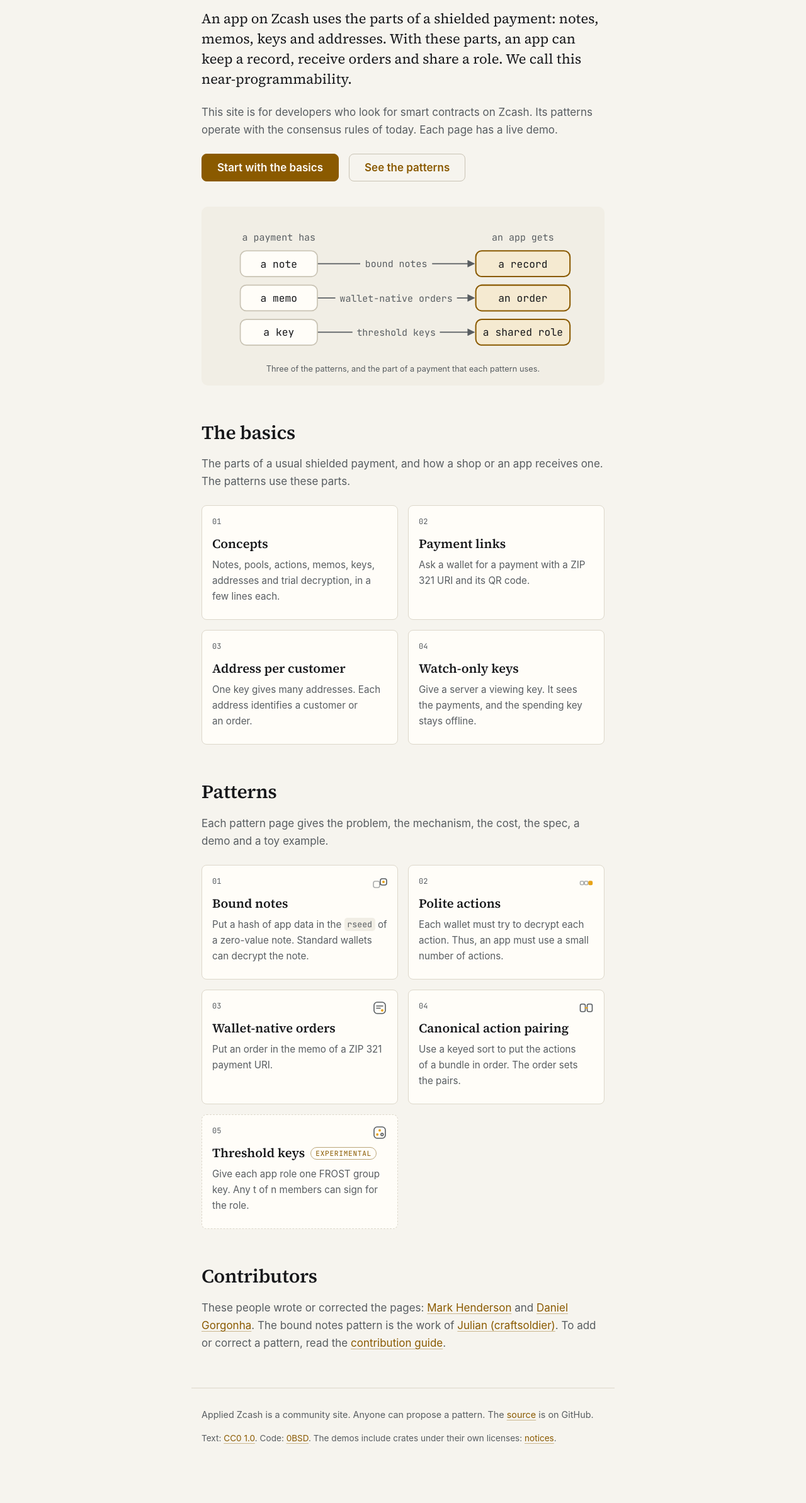
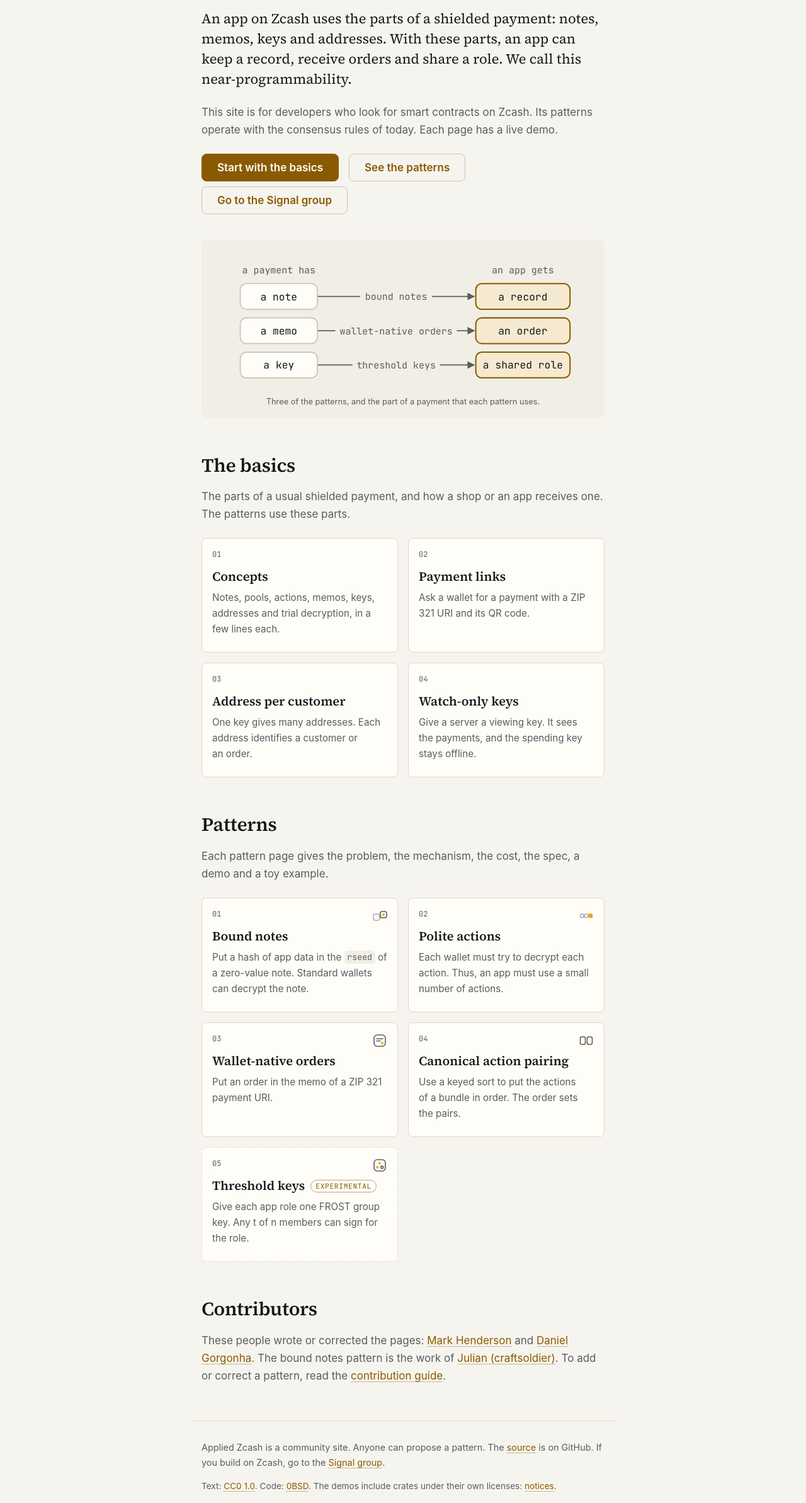
Before and after one commit to 0xpierre-dev/appliedzcash.com, a plain HTML site: page index.html in a window 1280 px wide. Shown: the part 174-2560 px from the top of the page at 63% size. Before the commit the page ends 2522 px from the top, so only its background shows below. Drawn offline with Linux system fonts and the light colour scheme.

Commit message:
Add the Signal group invite for builders (#28)
The home page has a third hero button, "Go to the Signal group". The
footer of all 11 pages has one sentence with the same link. A builder
who lands on a pattern page from search sees the invite there.

Co-authored-by: Mark Henderson <henderson.mark@gmail.com>
Co-authored-by: Claude Fable 5.2 <noreply@anthropic.com>

```diff
--- a/index.html
+++ b/index.html
@@ -45,6 +45,7 @@
       <p class="buttons">
         <a class="button" href="basics/concepts/">Start with the basics</a>
         <a class="button secondary" href="#patterns">See the patterns</a>
+        <a class="button secondary" href="https://signal.group/#CjQKIGlpdEugkIjUIm3WGa_6V2Xhi6zEvJGB9UADaU3zNKGCEhCSrRufVMaAncHsqeeBZj_U">Go to the Signal group</a>
       </p>
 
       <figure class="diagram hero-figure">
@@ -149,6 +150,7 @@
       <p>
         Applied Zcash is a community site. Anyone can propose a pattern. The
         <a href="https://github.com/appliedzcash/appliedzcash.com">source</a> is on GitHub.
+        If you build on Zcash, go to the <a href="https://signal.group/#CjQKIGlpdEugkIjUIm3WGa_6V2Xhi6zEvJGB9UADaU3zNKGCEhCSrRufVMaAncHsqeeBZj_U">Signal group</a>.
       </p>
       <p class="licenses">
         Text: <a href="https://github.com/appliedzcash/appliedzcash.com/blob/main/LICENSE-CC0">CC0 1.0</a>. Code: <a href="https://github.com/appliedzcash/appliedzcash.com/blob/main/LICENSE">0BSD</a>. The demos include
```
Also changed, not shown: 404.html (+1 -0 lines), basics/address-per-customer/index.html (+1 -0 lines), basics/concepts/index.html (+1 -0 lines), basics/payment-links/index.html (+1 -0 lines), basics/watch-only-keys/index.html (+1 -0 lines), patterns/action-pairing/index.html (+1 -0 lines), patterns/bound-notes/index.html (+1 -0 lines), patterns/polite-actions/index.html (+1 -0 lines), patterns/threshold-keys/index.html (+1 -0 lines), patterns/wallet-native-orders/index.html (+1 -0 lines), 1 other file.
